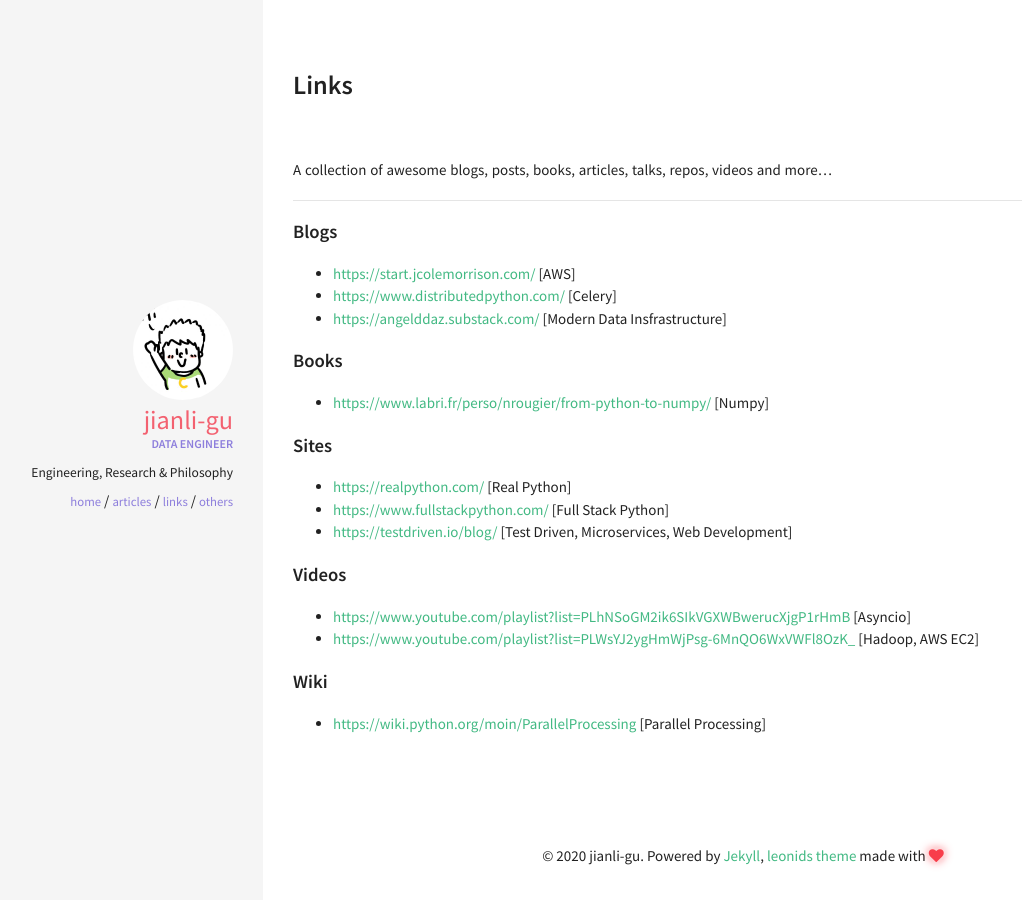
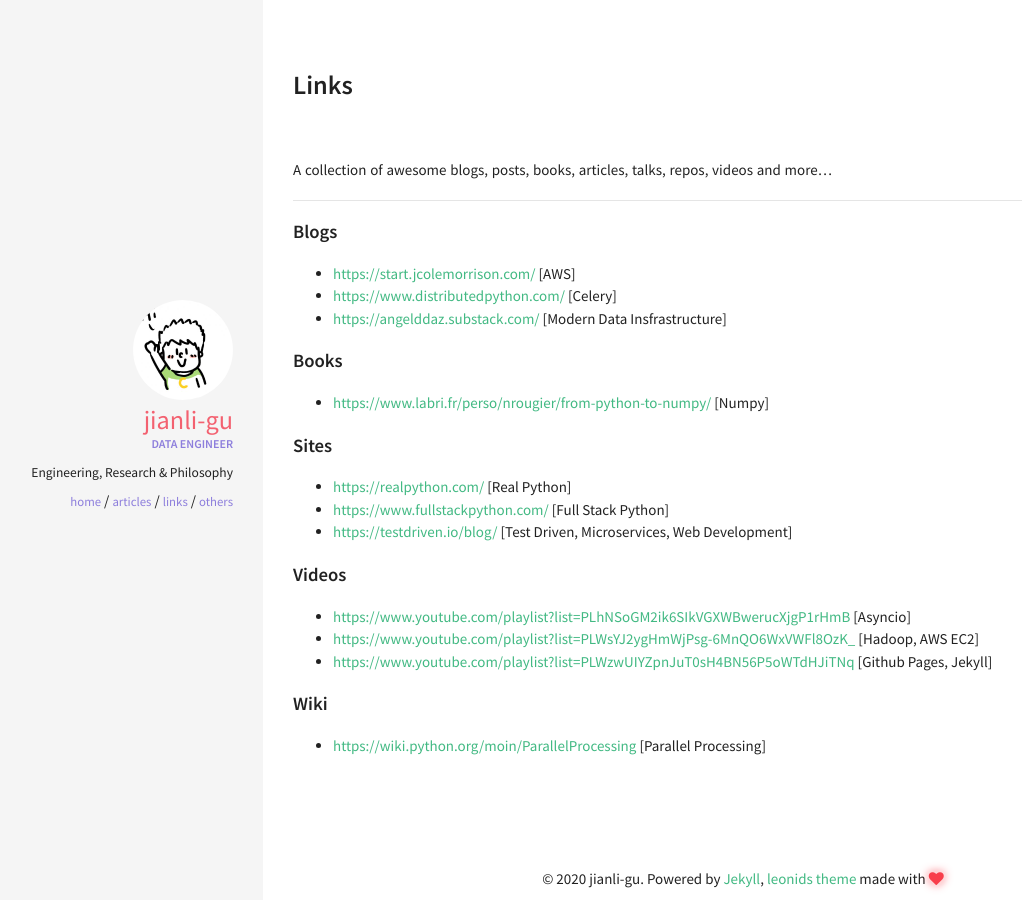
Before and after one commit to jianli-gu/jianli-gu.github.io, a Jekyll site: the page built from links.md, in a window 1280 px wide. Shown: the whole page, without its empty margins (57-1079 px from the left). Built offline with Jekyll 4.4.1, drawn with Linux system fonts in a browser that asks for light colours.

Commit message:
Update links

```diff
--- a/links.md
+++ b/links.md
@@ -30,6 +30,8 @@
   https://www.youtube.com/playlist?list=PLhNSoGM2ik6SIkVGXWBwerucXjgP1rHmB) [Asyncio]
 - [https://www.youtube.com/playlist?list=PLWsYJ2ygHmWjPsg-6MnQO6WxVWFl8OzK_](
   https://www.youtube.com/playlist?list=PLWsYJ2ygHmWjPsg-6MnQO6WxVWFl8OzK_) [Hadoop, AWS EC2]
+- [https://www.youtube.com/playlist?list=PLWzwUIYZpnJuT0sH4BN56P5oWTdHJiTNq](
+  https://www.youtube.com/playlist?list=PLWzwUIYZpnJuT0sH4BN56P5oWTdHJiTNq) [Github Pages, Jekyll]
 
 
 #### Wiki
```
